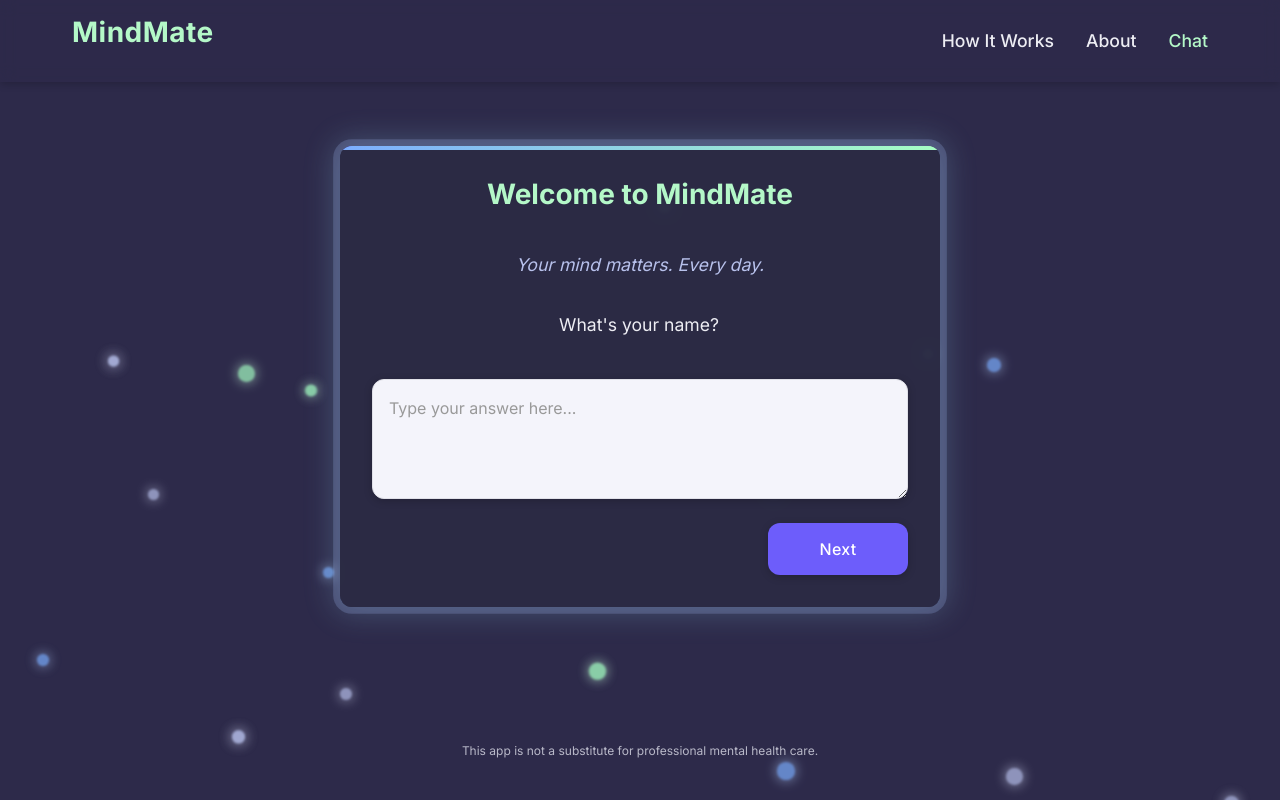
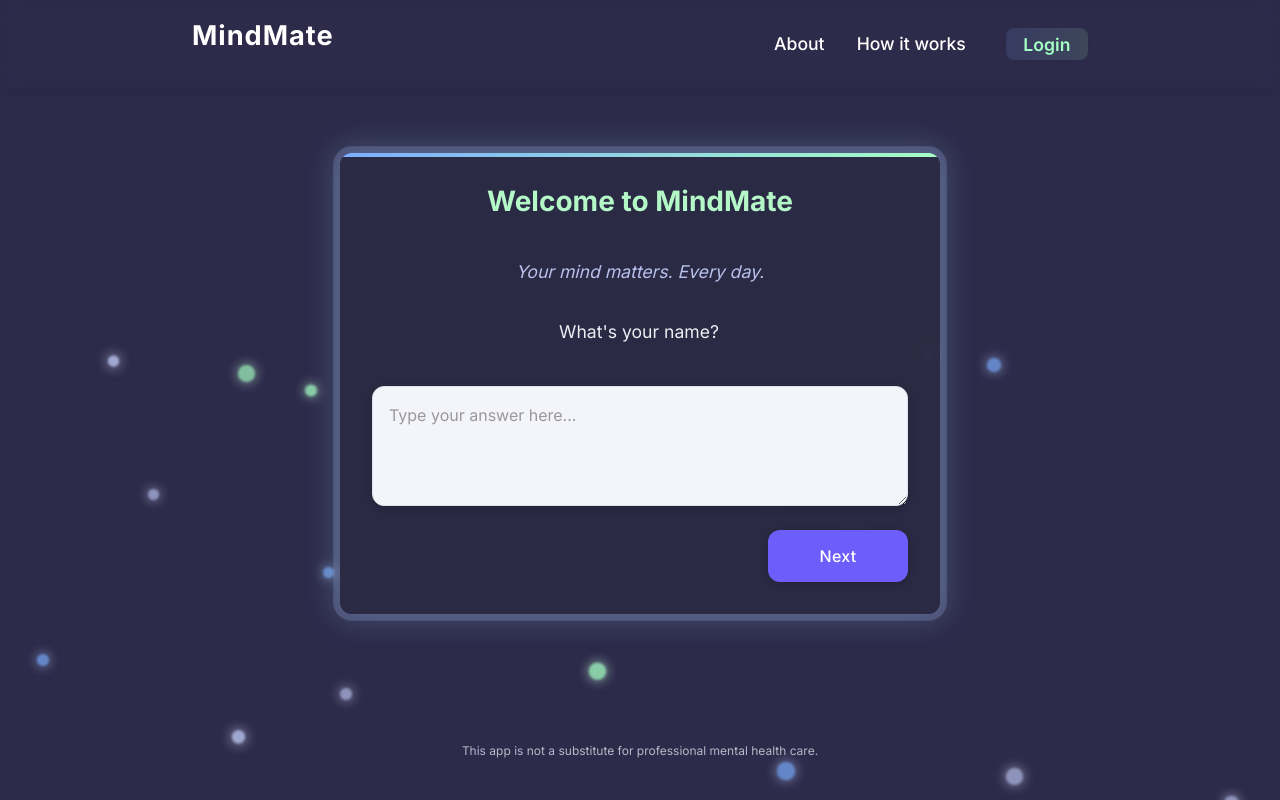
Before and after one commit to goelsonali/mind-mate-agent, a React (Vite) app in the folder app/frontend/: page / in a window 1280 px wide. Built offline with nearby package versions, Linux system fonts and the light colour scheme.

Commit message:
Add LoginModal component, update Navbar for login integration, and apply global style improvements

```diff
--- a/app/frontend/src/components/LoginModal.jsx
+++ b/app/frontend/src/components/LoginModal.jsx
@@ -8,29 +8,132 @@ const LoginModal = ({ open, onClose }) => {
   if (!open) return null
 
   return (
-    <div className="login-modal-overlay" onClick={onClose}>
-      <div className="login-modal-card" onClick={e => e.stopPropagation()}>
-        <div className="login-modal-slogan">
+    <div className="login-modal-overlay" onClick={onClose} style={{
+      position: 'fixed',
+      inset: 0,
+      background: 'linear-gradient(120deg, #23243a 0%, #2d2a4a 100%)',
+      zIndex: 2000,
+      display: 'flex',
+      alignItems: 'center',
+      justifyContent: 'center',
+      minHeight: '100vh',
+      minWidth: '100vw',
+      animation: 'fadeIn 0.5s',
+    }}>
+      <div className="login-modal-card" onClick={e => e.stopPropagation()} style={{
+        background: 'rgba(58, 45, 101, 0.98)',
+        borderRadius: '28px',
+        boxShadow: '0 8px 40px rgba(0,0,0,0.25)',
+        border: '3px solid transparent',
+        backgroundClip: 'padding-box',
+        position: 'relative',
+        minWidth: 340,
+        maxWidth: '95vw',
+        width: 400,
+        padding: '2.5rem 2rem 2rem 2rem',
+        display: 'flex',
+        flexDirection: 'column',
+        alignItems: 'center',
+        overflow: 'hidden',
+        borderImage: 'linear-gradient(90deg, #7CAEFF, #A6FFC4) 1',
+      }}>
+        <div className="login-modal-slogan" style={{
+          color: '#B8C1EC',
+          fontSize: '1.15rem',
+          fontStyle: 'italic',
+          textAlign: 'center',
+          marginBottom: '2rem',
+          letterSpacing: '0.01em',
+        }}>
           A peaceful mind begins with one simple check-in.
         </div>
-        <button className="google-signin-btn">
+        <button className="google-signin-btn" aria-label="Sign in with Google" style={{
+          width: '100%',
+          background: 'linear-gradient(90deg, #B8C1EC 0%, #A6FFC4 100%)',
+          color: '#1e1e3f',
+          fontWeight: 600,
+          border: 'none',
+          borderRadius: '12px',
+          padding: '0.85rem 0',
+          fontSize: '1.08rem',
+          marginBottom: '1.2rem',
+          boxShadow: '0 2px 12px #b8c1ec22',
+          cursor: 'pointer',
+          transition: 'background 0.2s, box-shadow 0.2s',
+        }}>
           <span style={{fontSize: '1.3em', marginRight: 8}}>🔒</span>
           Sign in with Google
         </button>
-        <div className="login-divider">or</div>
-        <form className="login-form">
-          <label>Email or Username</label>
-          <input type="text" value={email} onChange={e => setEmail(e.target.value)} placeholder="Enter your email or username" autoFocus />
-          <label>Password</label>
-          <input type="password" value={password} onChange={e => setPassword(e.target.value)} placeholder="Enter your password" />
-          <div className="login-form-row">
-            <label className="remember-me">
-              <input type="checkbox" checked={remember} onChange={e => setRemember(e.target.checked)} />
-              Remember me
-            </label>
-            <a href="#signup" className="signup-link">Sign up</a>
+        <div className="login-divider" style={{
+          color: '#B8C1EC',
+          margin: '1rem 0 1.2rem 0',
+          fontSize: '1rem',
+          textAlign: 'center',
+          width: '100%',
+          position: 'relative',
+        }}>or</div>
+        <form className="login-form" style={{
+          width: '100%',
+          display: 'flex',
+          flexDirection: 'column',
+          gap: '0.7rem',
+        }}>
+          <label htmlFor="login-email" style={{ color: '#B8C1EC', fontSize: '0.98rem', marginBottom: '0.2rem' }}>Email or Username</label>
+          <input id="login-email" type="text" value={email} onChange={e => setEmail(e.target.value)} placeholder="Enter your email or username" autoFocus style={{
+            width: '100%',
+            padding: '0.6rem 1rem',
+            borderRadius: '8px',
+            border: '1px solid #4E4A67',
+            background: 'rgba(255,255,255,0.97)',
+            color: '#2D254C',
+            fontSize: '1rem',
+            marginBottom: '0.2rem',
+          }} />
+          <label htmlFor="login-password" style={{ color: '#B8C1EC', fontSize: '0.98rem', marginBottom: '0.2rem' }}>Password</label>
+          <input id="login-password" type="password" value={password} onChange={e => setPassword(e.target.value)} placeholder="Enter your password" style={{
+            width: '100%',
+            padding: '0.6rem 1rem',
+            borderRadius: '8px',
+            border: '1px solid #4E4A67',
+            background: 'rgba(255,255,255,0.97)',
+            color: '#2D254C',
+            fontSize: '1rem',
+            marginBottom: '0.2rem',
+          }} />
+          <div className="login-form-row" style={{
+            display: 'flex',
+            alignItems: 'center',
+            justifyContent: 'space-between',
+            marginBottom: '0.5rem',
+          }}>
+            <div style={{ display: 'flex', alignItems: 'center' }}>
+              <input
+                type="checkbox"
+                checked={remember}
+                onChange={e => setRemember(e.target.checked)}
+                style={{ accentColor: '#A6FFC4', width: 16, height: 16 }}
+                id="remember-me-checkbox"
+              />
+              <label htmlFor="remember-me-checkbox" style={{ marginLeft: 8, color: '#B8C1EC', fontSize: '0.95rem', cursor: 'pointer' }}>
+                Remember me
+              </label>
+            </div>
+            <a href="#signup" className="signup-link" style={{ color: '#A6FFC4', textDecoration: 'none', fontSize: '0.97rem', fontWeight: 500, transition: 'color 0.2s' }}>Sign up</a>
           </div>
-          <button type="submit" className="login-btn">Login</button>
+          <button type="submit" className="login-btn" style={{
+            width: '100%',
+            background: '#7A6CF4',
+            color: '#fff',
+            border: 'none',
+            borderRadius: '8px',
+            padding: '0.85rem 0',
+            fontSize: '1.08rem',
+            fontWeight: 600,
+            marginTop: '0.7rem',
+            boxShadow: '0 2px 8px #7a6cf422',
+            cursor: 'pointer',
+            transition: 'background 0.2s, box-shadow 0.2s',
+          }}>Login</button>
         </form>
       </div>
     </div>
--- a/app/frontend/src/components/Navbar.jsx
+++ b/app/frontend/src/components/Navbar.jsx
@@ -1,9 +1,9 @@
 import { motion } from 'framer-motion'
-import { Link, useLocation } from 'react-router-dom'
+import { useState } from 'react'
+import LoginModal from './LoginModal'
 
 const Navbar = () => {
-  const location = useLocation()
-  const isActive = (path) => location.pathname.startsWith(path)
+  const [loginOpen, setLoginOpen] = useState(false)
 
   return (
     <motion.nav
@@ -11,128 +11,53 @@ const Navbar = () => {
       animate={{ y: 0 }}
       transition={{ type: "spring", stiffness: 100, damping: 20 }}
       className="navbar"
+      style={{
+        background: 'var(--navbar-bg)',
+        color: 'var(--text-color)',
+        backdropFilter: 'blur(10px)',
+        padding: '1.25rem 0',
+        position: 'sticky',
+        top: 0,
+        zIndex: 1000,
+        boxShadow: '0 2px 12px rgba(0,0,0,0.08)'
+      }}
     >
-      <div className="container" style={{
-        display: 'flex',
-        justifyContent: 'space-between',
-        alignItems: 'center',
-        padding: '0 var(--spacing-xl)'
-      }}>
-        <Link to="/" style={{ textDecoration: 'none' }}>
+      <div className="container" style={{ display: 'flex', justifyContent: 'space-between', alignItems: 'center', maxWidth: 960, margin: '0 auto', padding: '0 2rem' }}>
         <motion.h1
           initial={{ opacity: 0 }}
           animate={{ opacity: 1 }}
-            transition={{ delay: 0.2 }}
-            className="text-accent"
-            style={{
-              fontSize: '1.75rem',
-              fontWeight: 700,
-              letterSpacing: '0.5px',
-              fontFamily: 'var(--font-family-primary)'
-            }}
+          style={{ color: 'var(--primary-color)', fontSize: '1.7rem', fontWeight: 700, letterSpacing: 1 }}
         >
           MindMate
         </motion.h1>
-        </Link>
-        <motion.div
-          initial={{ opacity: 0, x: 20 }}
-          animate={{ opacity: 1, x: 0 }}
-          transition={{ delay: 0.3 }}
+        <div style={{ display: 'flex', gap: '2rem', alignItems: 'center' }}>
+          <a href="#about" style={{ color: 'var(--text-color)', textDecoration: 'none', fontWeight: 500, fontSize: '1.1rem', display: 'flex', alignItems: 'center' }}>About</a>
+          <a href="#how-it-works" style={{ color: 'var(--text-color)', textDecoration: 'none', fontWeight: 500, fontSize: '1.1rem', display: 'flex', alignItems: 'center' }}>How it works</a>
+          <a
+            href="#login"
             style={{
+              color: '#A6FFC4',
+              textDecoration: 'none',
+              fontWeight: 600,
+              fontSize: '1.1rem',
+              borderRadius: '8px',
+              padding: '0.4rem 1.1rem',
+              background: 'linear-gradient(90deg, #7CAEFF22, #A6FFC422)',
+              boxShadow: '0 1px 4px rgba(0,0,0,0.04)',
+              transition: 'background 0.2s',
+              cursor: 'pointer',
+              marginLeft: '0.5rem',
               display: 'flex',
-            gap: 'var(--spacing-xl)',
-            alignItems: 'center'
+              alignItems: 'center',
+              lineHeight: 1.1,
             }}
+            onClick={e => { e.preventDefault(); setLoginOpen(true); }}
           >
-          <Link
-            to="/how-it-works"
-            className="nav-link"
-            style={{
-              color: isActive('/how-it-works') ? 'var(--color-text-accent)' : 'var(--color-text-secondary)',
-              textDecoration: 'none',
-              fontWeight: 500,
-              fontSize: '1.1rem',
-              transition: 'color var(--transition-fast)',
-              position: 'relative',
-              padding: '0.5rem 0'
-            }}
-          >
-            How It Works
-            {isActive('/how-it-works') && (
-              <motion.div
-                layoutId="navbar-indicator"
-                style={{
-                  position: 'absolute',
-                  bottom: 0,
-                  left: 0,
-                  right: 0,
-                  height: '2px',
-                  background: 'var(--color-accent)',
-                  borderRadius: '2px'
-                }}
-              />
-            )}
-          </Link>
-          <Link
-            to="/about"
-            className="nav-link"
-            style={{
-              color: isActive('/about') ? 'var(--color-text-accent)' : 'var(--color-text-secondary)',
-              textDecoration: 'none',
-              fontWeight: 500,
-              fontSize: '1.1rem',
-              transition: 'color var(--transition-fast)',
-              position: 'relative',
-              padding: '0.5rem 0'
-            }}
-          >
-            About
-            {isActive('/about') && (
-              <motion.div
-                layoutId="navbar-indicator"
-                style={{
-                  position: 'absolute',
-                  bottom: 0,
-                  left: 0,
-                  right: 0,
-                  height: '2px',
-                  background: 'var(--color-accent)',
-                  borderRadius: '2px'
-                }}
-              />
-            )}
-          </Link>
-          <Link
-            to="/"
-            className="nav-link"
-            style={{
-              color: isActive('/') ? 'var(--color-text-accent)' : 'var(--color-text-secondary)',
-              textDecoration: 'none',
-              fontWeight: 500,
-              fontSize: '1.1rem',
-              transition: 'color var(--transition-fast)',
-              position: 'relative',
-              padding: '0.5rem 0'
-            }}
-          >
-            Chat
-            {isActive('/') && (
-              <motion.div
-                layoutId="navbar-indicator"
-                style={{
-                  position: 'absolute',
-                  bottom: 0,
-                  left: 0,
-                  right: 0,
-                  height: '2px',
-                  background: 'var(--color-accent)',
-                  borderRadius: '2px'
-                }}
-              />
-            )}
-          </Link>
-        </motion.div>
+            Login
+          </a>
         </div>
+      </div>
+      <LoginModal open={loginOpen} onClose={() => setLoginOpen(false)} />
     </motion.nav>
   )
 }
```
Also changed, not shown: app/frontend/src/styles/global.css (+169 -0 lines). Lines whose indentation alone changed are shown as unchanged.
